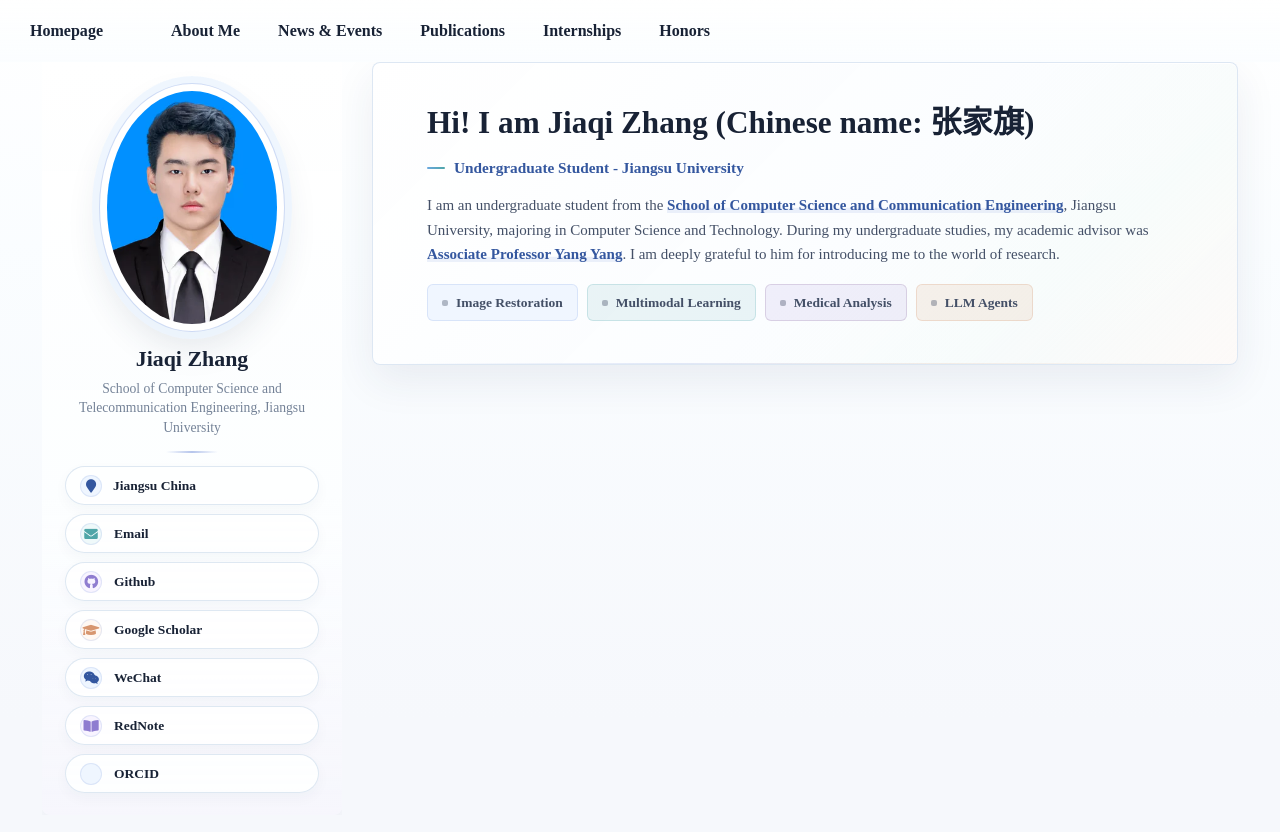
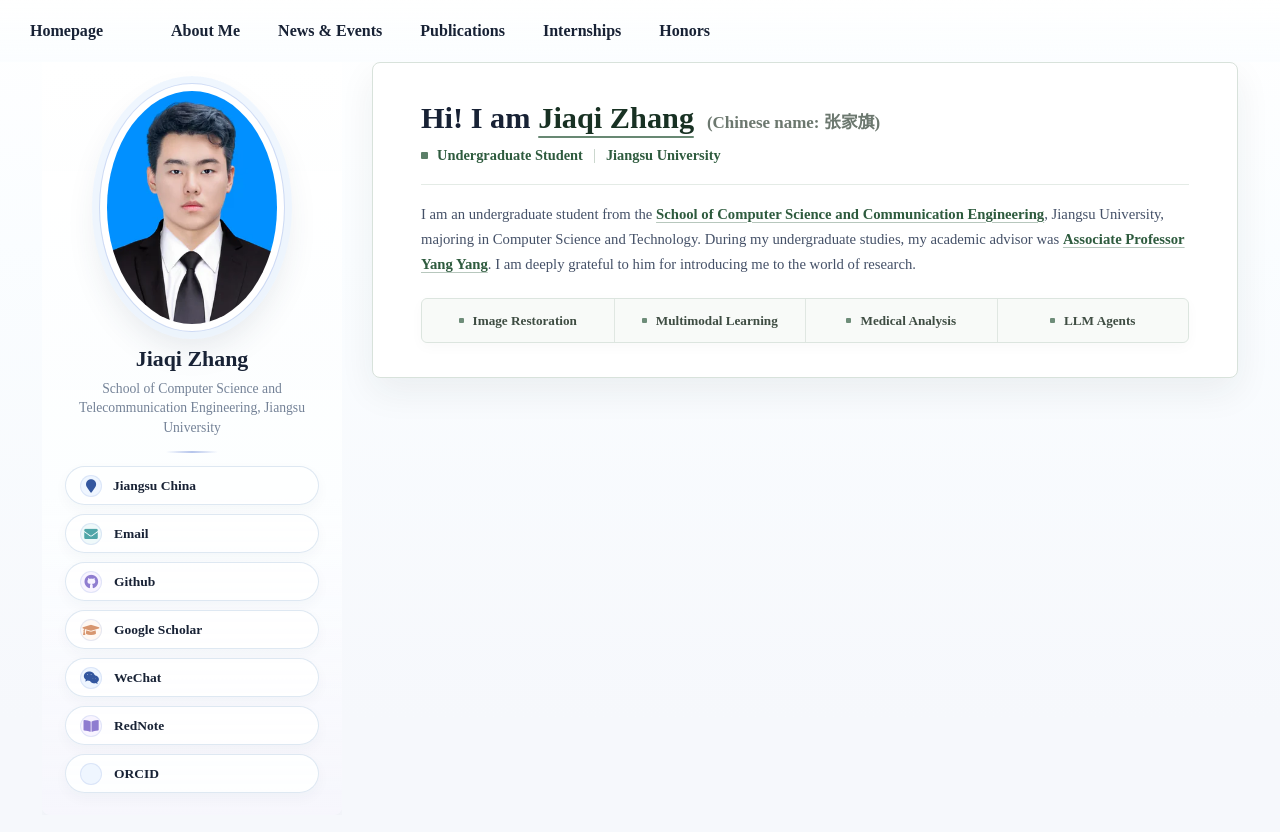
Before and after one commit to JiaqiZhang-Sengoku/JiaqiZhang-Sengoku.github.io, a Jekyll site: the page built from _pages/includes/intro.md, in a window 1280 px wide. Shown: the top 832 px of the page. Built offline with Jekyll 4.4.1, drawn with Linux system fonts in a browser that asks for light colours; our own code applies the rules of GitHub Pages for plain Markdown files.

Commit message:
20260707

```diff
--- a/_pages/includes/intro.md
+++ b/_pages/includes/intro.md
@@ -1,6 +1,14 @@
 <div class="hero-card" id="about-me">
-  <h1 class="hero-title">Hi! I am Jiaqi Zhang <span class="hero-title__cn">(Chinese name: 张家旗)</span></h1>
-  <p class="hero-subtitle">Undergraduate Student - Jiangsu University</p>
+  <h1 class="hero-title">
+    <span class="hero-title__intro">Hi! I am</span>
+    <span class="hero-title__name">Jiaqi Zhang</span>
+    <span class="hero-title__cn">(Chinese name: 张家旗)</span>
+  </h1>
+  <p class="hero-subtitle">
+    <span>Undergraduate Student</span>
+    <span class="hero-subtitle__divider" aria-hidden="true"></span>
+    <span>Jiangsu University</span>
+  </p>
   <p class="hero-description">I am an undergraduate student from the <a href="https://cs.ujs.edu.cn/">School of Computer Science and Communication Engineering</a>, Jiangsu University, majoring in Computer Science and Technology. During my undergraduate studies, my academic advisor was <a href="https://ujsyyoung.github.io/homepage/">Associate Professor Yang Yang</a>. I am deeply grateful to him for introducing me to the world of research.</p>
   <div class="hero-meta" aria-label="Research interests">
     <span>Image Restoration</span>
--- a/assets/css/main.scss
+++ b/assets/css/main.scss
@@ -730,45 +730,42 @@ body > #main > .sidebar.sticky {
 
 .hero-card {
     position: relative;
+    isolation: isolate;
     float: none !important;
-    overflow: hidden;
+    overflow: hidden !important;
     width: 100% !important;
-    margin: 0 !important;
-    border-radius: var(--radius-card) !important;
+    margin: 0 0 30px !important;
+    padding: 38px 48px 34px !important;
+    border: 1px solid #d8e2db !important;
+    border-radius: 8px !important;
+    background: #ffffff !important;
     box-sizing: border-box;
-}
-
-.hero-card {
-    padding: 42px 54px 43px !important;
-    margin: 0 0 32px !important;
-    border: 1px solid rgba(221, 231, 243, 0.98) !important;
-    background:
-        linear-gradient(135deg, rgba(255, 255, 255, 0.998) 0%, rgba(251, 253, 255, 0.99) 56%, rgba(246, 251, 250, 0.74) 78%, rgba(255, 248, 243, 0.58) 100%) !important;
     box-shadow:
         var(--card-glow),
-        0 16px 42px rgba(42, 57, 88, 0.078) !important;
-    transition: border-color 0.22s ease, box-shadow 0.22s ease;
+        0 14px 36px rgba(34, 52, 43, 0.065) !important;
+    transition: border-color 0.2s ease, box-shadow 0.2s ease;
 }
 
 .hero-card:hover {
-    border-color: rgba(191, 208, 246, 0.96) !important;
-    box-shadow: 0 22px 50px rgba(42, 57, 88, 0.098) !important;
+    border-color: #c6d5cb !important;
+    box-shadow:
+        var(--card-glow),
+        0 18px 42px rgba(34, 52, 43, 0.082) !important;
 }
 
 .hero-card::before {
     content: "";
     position: absolute;
-    inset: 0 0 auto 0;
-    height: 5px;
-    background: linear-gradient(90deg, #b9c9f3, var(--accent), var(--accent-teal), var(--accent-plum), var(--accent-warm));
+    top: 27px;
+    bottom: 27px;
+    left: 0;
+    width: 4px;
+    border-radius: 0 3px 3px 0;
+    background: var(--accepted-green);
 }
 
 .hero-card::after {
-    content: "";
-    position: absolute;
-    inset: auto 30px 0;
-    height: 1px;
-    background: linear-gradient(90deg, transparent, rgba(82, 116, 208, 0.16), rgba(215, 150, 112, 0.16), transparent);
+    content: none;
 }
 
 .hero-card > * {
@@ -792,60 +789,104 @@ body > #main > .sidebar.sticky {
 }
 
 .hero-title {
-    max-width: 1010px;
-    margin: 0 0 11px !important;
+    display: flex;
+    flex-wrap: wrap;
+    align-items: baseline;
+    column-gap: 0.26em;
+    row-gap: 3px;
+    max-width: 1080px;
+    margin: 0 0 10px !important;
     padding: 0 !important;
     border: 0 !important;
     color: var(--heading-color) !important;
-    font-size: 2.08rem !important;
-    line-height: 1.15 !important;
+    font-size: 2.02rem !important;
+    line-height: 1.16 !important;
     letter-spacing: 0 !important;
-    text-shadow: 0 1px 0 #ffffff;
+    text-shadow: none;
+}
+
+.hero-title__name {
+    position: relative;
+    color: #183123;
+}
+
+.hero-title__name::after {
+    content: "";
+    position: absolute;
+    right: 0;
+    bottom: -2px;
+    left: 0;
+    height: 2px;
+    border-radius: 2px;
+    background: var(--accepted-green);
+    opacity: 0.72;
 }
 
 .hero-title__cn {
+    margin-left: 5px;
+    color: #6c786f;
+    font-size: 0.56em;
+    font-weight: 600;
     white-space: nowrap;
 }
 
 .hero-subtitle {
-    display: inline-flex;
+    display: flex;
     align-items: center;
+    flex-wrap: wrap;
     gap: 9px;
-    margin: 0 0 13px !important;
-    color: var(--accent-strong) !important;
-    font-size: 1.02rem !important;
+    width: fit-content;
+    margin: 0 0 18px !important;
+    color: var(--accepted-green) !important;
+    font-size: 0.96rem !important;
     font-weight: 700 !important;
+    line-height: 1.35 !important;
 }
 
 .hero-subtitle::before {
     content: "";
-    display: inline-block;
-    width: 18px;
-    height: 2px;
-    border-radius: 999px;
-    background: linear-gradient(90deg, var(--accent-sky), var(--accent-teal));
+    flex: 0 0 7px;
+    width: 7px;
+    height: 7px;
+    border-radius: 1px;
+    background: var(--accepted-green);
+    opacity: 0.78;
+}
+
+.hero-subtitle__divider {
+    flex: 0 0 1px;
+    width: 1px;
+    height: 14px;
+    margin: 0 2px;
+    background: #cbd7ce;
 }
 
 .hero-description {
-    max-width: 1030px !important;
+    max-width: 1110px !important;
     margin: 0 !important;
+    padding-top: 17px;
+    border-top: 1px solid #e4ebe6;
     color: var(--text-color) !important;
-    font-size: 1.00rem !important;
-    line-height: 1.64 !important;
+    font-size: 0.98rem !important;
+    line-height: 1.72 !important;
     overflow-wrap: anywhere;
 }
 
 .hero-description a {
-    color: var(--accent-strong) !important;
+    color: var(--accepted-green) !important;
     font-weight: 700;
-    text-decoration: none !important;
-    box-shadow: inset 0 -0.35em 0 rgba(82, 116, 208, 0.10);
-    transition: box-shadow 0.18s ease, color 0.18s ease;
+    text-decoration: underline !important;
+    text-decoration-color: rgba(46, 91, 62, 0.34) !important;
+    text-decoration-thickness: 1px !important;
+    text-underline-offset: 3px;
+    box-shadow: none;
+    transition: color 0.18s ease, text-decoration-color 0.18s ease;
 }
 
 .hero-description a:hover {
-    color: var(--accent) !important;
-    box-shadow: inset 0 -0.55em 0 rgba(82, 116, 208, 0.16);
+    color: #1f442d !important;
+    text-decoration-color: rgba(31, 68, 45, 0.72) !important;
+    box-shadow: none;
 }
 
 .page__content a {
@@ -853,56 +894,54 @@ body > #main > .sidebar.sticky {
 }
 
 .hero-meta {
-    display: flex;
-    flex-wrap: wrap;
-    gap: 9px;
-    margin-top: 17px;
+    display: grid;
+    grid-template-columns: repeat(4, minmax(0, 1fr));
+    gap: 0;
+    width: min(860px, 100%);
+    margin-top: 21px;
+    overflow: hidden;
+    border: 1px solid #dce5df;
+    border-radius: 6px;
+    background: #f8faf8;
+    box-shadow: 0 4px 14px rgba(34, 52, 43, 0.028);
 }
 
 .hero-meta span {
     display: inline-flex;
     align-items: center;
-    min-height: 36px;
-    padding: 7px 14px;
-    border: 1px solid rgba(85, 119, 214, 0.15);
-    border-radius: 6px;
-    background: rgba(238, 245, 255, 0.84);
-    color: var(--text-color);
-    font-size: 0.90rem;
+    justify-content: center;
+    min-width: 0;
+    min-height: 43px;
+    padding: 8px 13px;
+    border: 0 !important;
+    border-radius: 0;
+    background: transparent !important;
+    color: #3f4d43;
+    font-size: 0.88rem;
     font-weight: 700;
-    transition: border-color 0.18s ease, background 0.18s ease, transform 0.18s ease, box-shadow 0.18s ease;
+    line-height: 1.25;
+    text-align: center;
+    transition: background 0.18s ease, color 0.18s ease;
+}
+
+.hero-meta span + span {
+    border-left: 1px solid #e0e7e2 !important;
 }
 
 .hero-meta span::before {
     content: "";
-    width: 6px;
-    height: 6px;
-    margin-right: 8px;
-    border-radius: 2px;
-    background: currentColor;
-    opacity: 0.38;
+    flex: 0 0 5px;
+    width: 5px;
+    height: 5px;
+    margin-right: 9px;
+    border-radius: 1px;
+    background: var(--accepted-green);
+    opacity: 0.68;
 }
 
 .hero-meta span:hover {
-    border-color: rgba(82, 116, 208, 0.26);
-    background: rgba(255, 255, 255, 0.86);
-    box-shadow: 0 6px 14px rgba(42, 57, 88, 0.050);
-    transform: translateY(-1px);
-}
-
-.hero-meta span:nth-child(2) {
-    border-color: rgba(60, 159, 164, 0.20);
-    background: var(--accent-teal-soft);
-}
-
-.hero-meta span:nth-child(3) {
-    border-color: rgba(126, 86, 142, 0.20);
-    background: var(--accent-plum-soft);
-}
-
-.hero-meta span:nth-child(4) {
-    border-color: rgba(210, 138, 98, 0.22);
-    background: var(--accent-warm-soft);
+    background: #edf4ef !important;
+    color: var(--accepted-green);
 }
 
 .section-heading {
@@ -2254,15 +2293,14 @@ body > #main > .sidebar.sticky {
     }
 
     .hero-card {
-        padding: 26px 18px 25px !important;
-        border-radius: var(--radius-card) !important;
-    }
-
-    .hero-card::after {
-        right: 12px;
-        bottom: 9px;
-        font-size: 0.82rem;
-        letter-spacing: 0.14em;
+        padding: 27px 20px 24px !important;
+        border-radius: 7px !important;
+    }
+
+    .hero-card::before {
+        top: 20px;
+        bottom: 20px;
+        width: 3px;
     }
 
     .hero-kicker {
@@ -2272,39 +2310,70 @@ body > #main > .sidebar.sticky {
     }
 
     .hero-title {
-        font-size: 1.50rem !important;
-        line-height: 1.2 !important;
+        column-gap: 0.24em;
+        font-size: 1.58rem !important;
+        line-height: 1.22 !important;
     }
 
     .hero-subtitle {
-        display: block !important;
+        display: flex !important;
+        gap: 7px 8px;
         max-width: 100% !important;
+        margin-bottom: 15px !important;
         white-space: normal !important;
         overflow-wrap: anywhere;
     }
 
     .hero-subtitle::before {
-        width: 16px;
-        margin-right: 8px;
-        vertical-align: middle;
+        flex-basis: 6px;
+        width: 6px;
+        height: 6px;
+    }
+
+    .hero-subtitle__divider {
+        height: 12px;
+        margin: 0 1px;
     }
 
     .hero-description {
         max-width: 100% !important;
+        padding-top: 15px;
+        font-size: 0.96rem !important;
+        line-height: 1.68 !important;
+    }
+
+    .hero-meta {
+        grid-template-columns: repeat(2, minmax(0, 1fr));
+        width: 100%;
+        margin-top: 18px;
     }
 
     .hero-meta span {
-        min-height: 34px;
-        padding: 6px 12px;
+        min-height: 42px;
+        padding: 7px 9px;
+        font-size: 0.82rem;
+    }
+
+    .hero-meta span + span {
+        border-left: 0 !important;
+    }
+
+    .hero-meta span:nth-child(even) {
+        border-left: 1px solid #e0e7e2 !important;
+    }
+
+    .hero-meta span:nth-child(n + 3) {
+        border-top: 1px solid #e0e7e2 !important;
     }
 
     .hero-meta span::before {
-        margin-right: 7px;
+        margin-right: 6px;
     }
 
     .hero-title__cn {
         display: block;
-        margin-top: 4px;
+        flex-basis: 100%;
+        margin: 3px 0 0;
         white-space: normal;
     }
 
```
